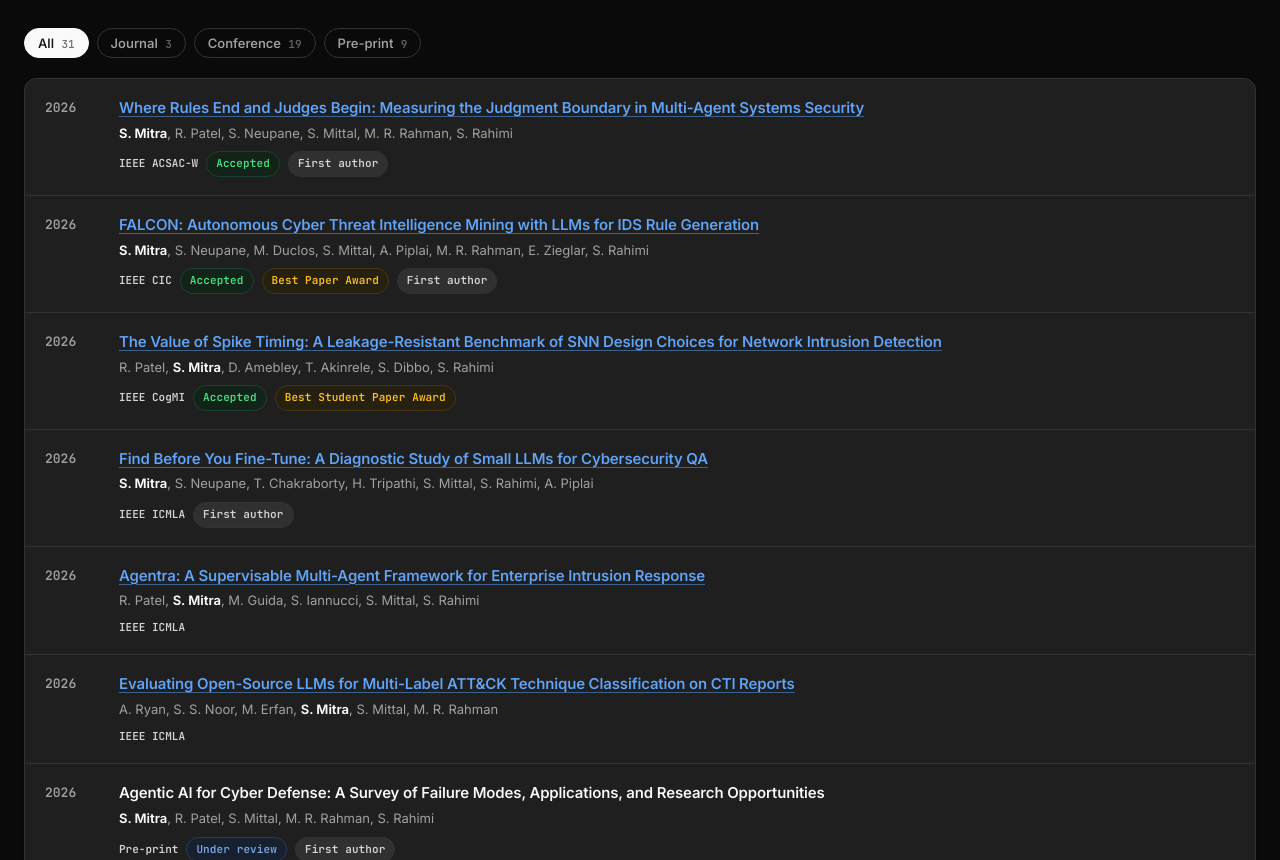
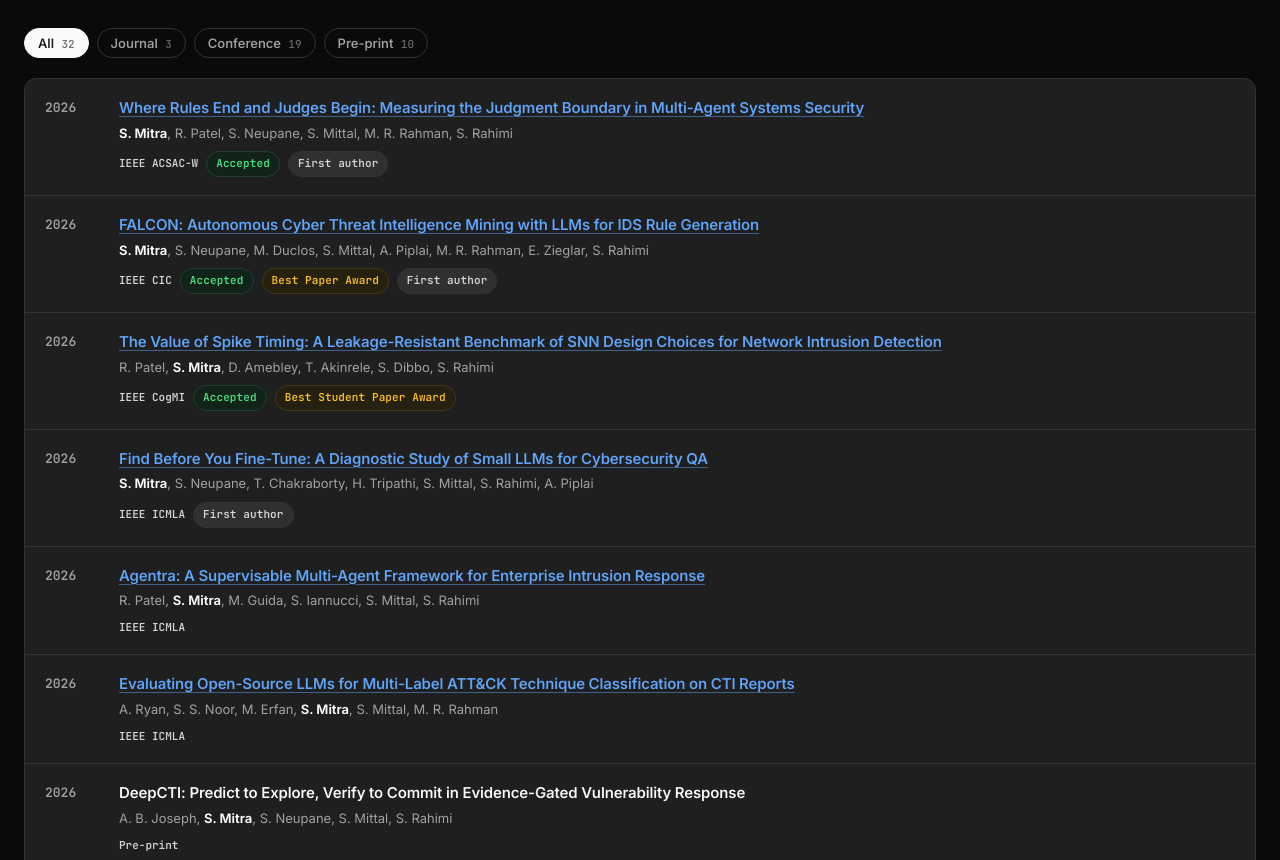
Before and after one commit to shaswata09/shaswata09.github.io, a plain HTML site: page research.html in a window 1280 px wide. Shown: the part 172-1032 px from the top of the page. Drawn offline with Linux system fonts and the light colour scheme.

Commit message:
DeepCTI added

```diff
--- a/research.html
+++ b/research.html
@@ -194,7 +194,7 @@
               data-filter="all"
               aria-pressed="true"
             >
-              All <span class="filter__n">31</span>
+              All <span class="filter__n">32</span>
             </button>
             <button
               class="filter"
@@ -218,7 +218,7 @@
               data-filter="preprint"
               aria-pressed="false"
             >
-              Pre-print <span class="filter__n">9</span>
+              Pre-print <span class="filter__n">10</span>
             </button>
           </div>
 
@@ -357,6 +357,21 @@
                 </p>
                 <div class="pub__foot">
                   <span class="pub__venue">IEEE ICMLA</span>
+                </div>
+              </div>
+            </article>
+            <article class="pub" data-type="preprint">
+              <div class="pub__year">2026</div>
+              <div>
+                <h3 class="pub__title">
+                  DeepCTI: Predict to Explore, Verify to Commit in Evidence-Gated
+                  Vulnerability Response
+                </h3>
+                <p class="pub__authors">
+                  A. B. Joseph, <b>S. Mitra</b>, S. Neupane, S. Mittal, S. Rahimi
+                </p>
+                <div class="pub__foot">
+                  <span class="pub__venue">Pre-print</span>
                 </div>
               </div>
             </article>
```
